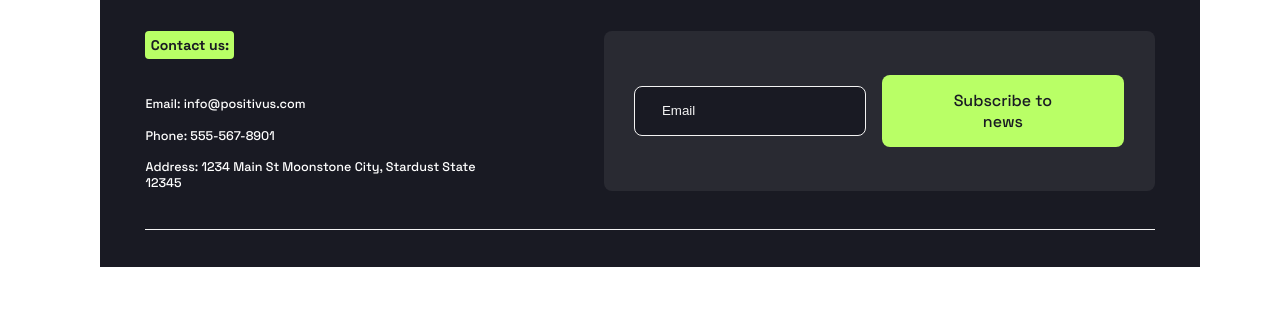
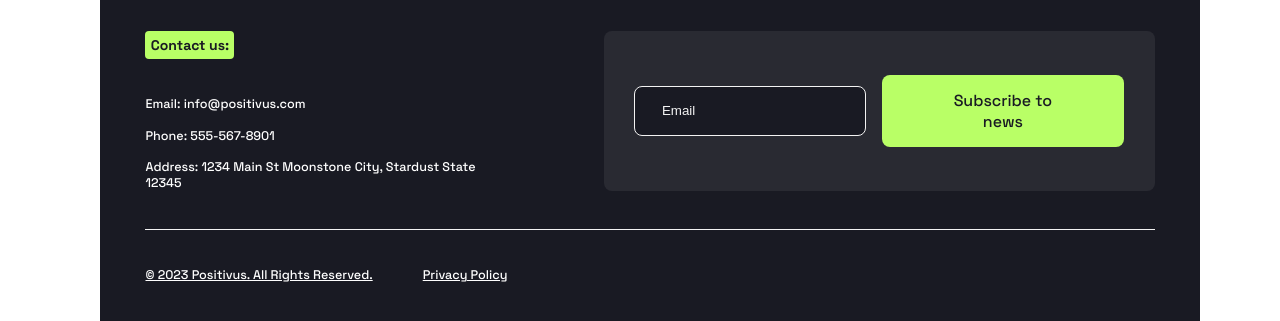
Before and after one commit to RiKy-07/landing-pixelprfect-rui, a website: page index.html in a window 1280 px wide. Shown: the part 7161-7482 px from the top of the page. Before the commit the page ends 7428 px from the top, so only its background shows below. Drawn offline with Linux system fonts and the light colour scheme; files whose address does not match are found by name.

Commit message:
Design finished

```diff
--- a/index.html
+++ b/index.html
@@ -988,7 +988,10 @@
             </div>
 
             <div class="footer_line_and_text">
-
+              <div class="footer_line_and_text_box">
+                <div class="first_text"><p>© 2023 Positivus. All Rights Reserved.</p></div>
+                <div class="last_text"><p>Privacy Policy</p></div>
+              </div>
             </div>
 
 
--- a/public/scss/pages/_service.scss
+++ b/public/scss/pages/_service.scss
@@ -606,6 +606,22 @@
 
     .footer_line_and_text{
       border-top: 1px solid $white-smoke;
+      display: flex;
+      align-items:end;
+      justify-content: start;
+
+      .footer_line_and_text_box{
+        padding-top: 3.790656rem;
+        display: flex;
+        gap: 5rem;
+        text-decoration: underline;
+        .first_text{
+          font-size: 1.26rem;
+        }
+        .last_text{
+          font-size: 1.26rem;
+        }
+      }
     }
   }
 }
```
Also changed, not shown: public/css/style.css, 1 other file.
